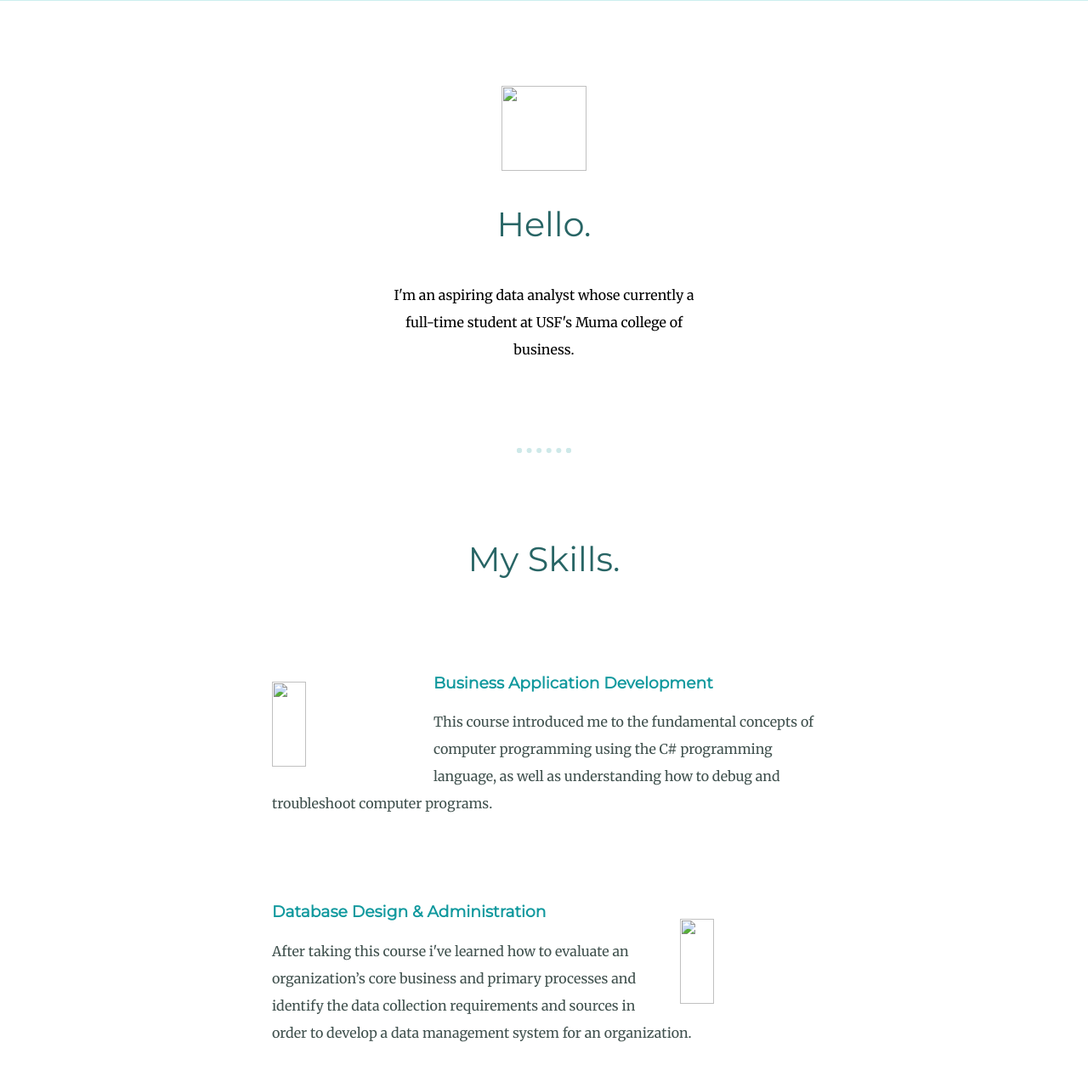
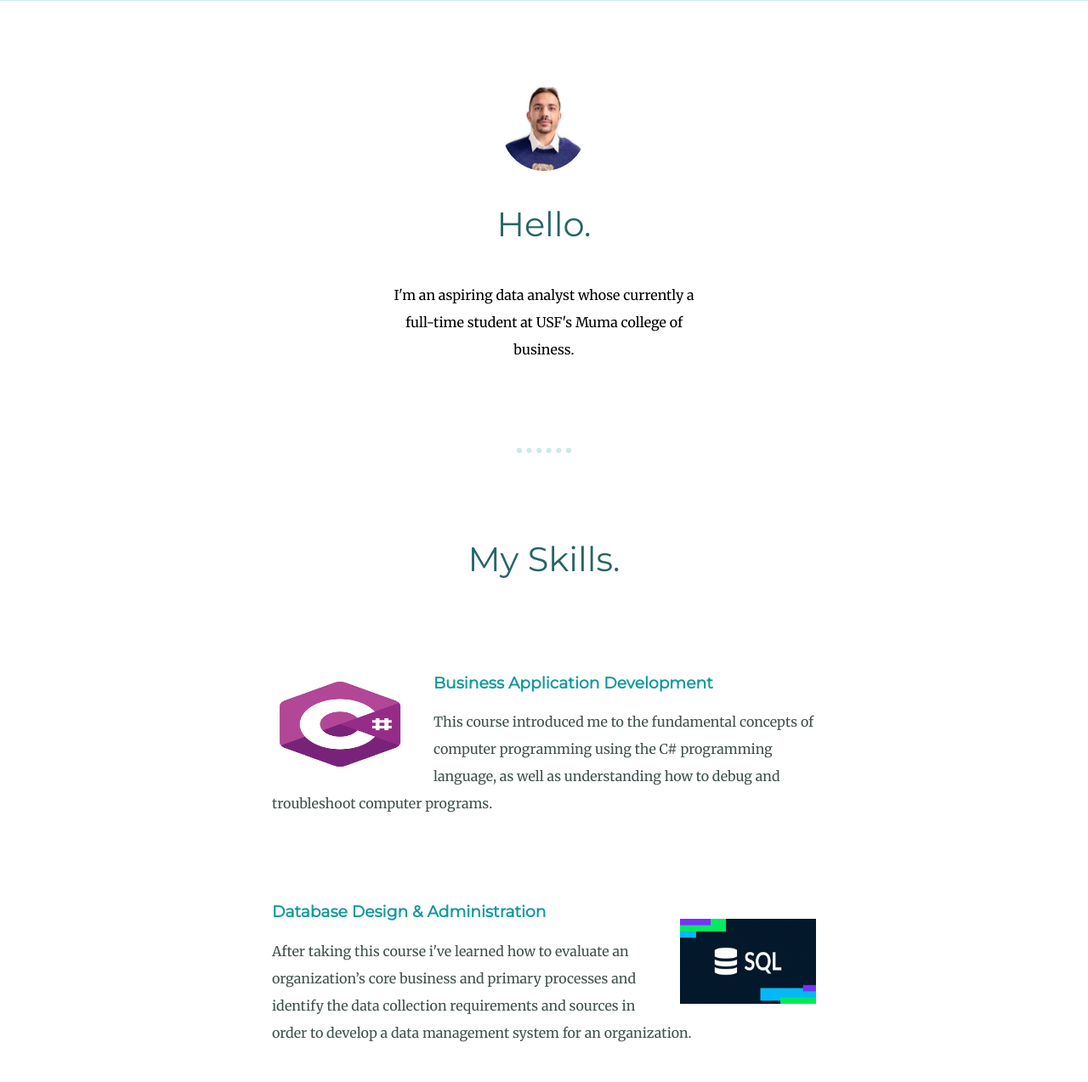
Before and after one commit to Vfrank7/CSSmysite, a plain HTML site: page index.html in a window 1280 px wide. Shown: the part 767-2040 px from the top of the page at 85% size. Drawn offline with Linux system fonts and the light colour scheme.

Commit message:
removed forward slash before website address

```diff
--- a/index.html
+++ b/index.html
@@ -21,7 +21,7 @@
     </div>
     <div class="middle-container">
         <div class="profile">
-          <img class="self" src="/https://raw.githubusercontent.com/Vfrank7/CSSmysite/main/images/Vincent.png">
+          <img class="self" src="https://raw.githubusercontent.com/Vfrank7/CSSmysite/main/images/Vincent.png">
           <h2>Hello.</h2>
           <p class="intro">I'm an aspiring data analyst whose currently a full-time student at USF's Muma college of business.
           </p>
@@ -30,12 +30,12 @@
         <div class="skills">
           <h2>My Skills.</h2>
           <div class="skill-row">
-            <img class="csharp" src="/https://raw.githubusercontent.com/Vfrank7/CSSmysite/main/images/c-sharp.png">
+            <img class="csharp" src="https://raw.githubusercontent.com/Vfrank7/CSSmysite/main/images/c-sharp.png">
             <h3 class="skill-title">Business Application Development</h3>
             <p class="cskill-text">This course introduced me to the fundamental concepts of computer programming using the C# programming language, as well as understanding how to debug and troubleshoot computer programs. </p>
           </div>
           <div class="skill-row">
-            <img class="mysql" src="/https://raw.githubusercontent.com/Vfrank7/CSSmysite/main/images/giphy.gif">
+            <img class="mysql" src="https://raw.githubusercontent.com/Vfrank7/CSSmysite/main/images/giphy.gif">
             <h3 class="skill-title">Database Design & Administration</h3>
             <p class="sqlskill-text">After taking this course i've learned how to evaluate an organization’s core business and primary processes and identify the data collection requirements and sources in order to develop a data management system for an organization.</p>
           </div>
```
